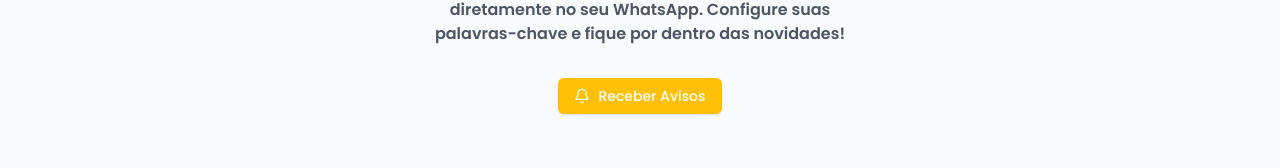
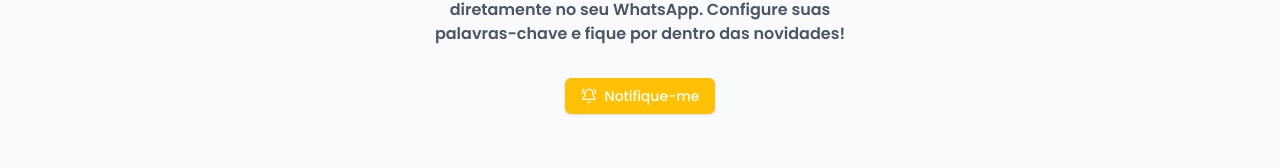
Before and after one commit to Lusqinha/dultimahora, a Next.js app: page /notificacao in a window 1280 px wide. Shown: the part 390-558 px from the top of the page. Built offline with nearby package versions, Linux system fonts and the light colour scheme; no server answers.

Commit message:
STYLE: Substitui ícone de notificação e atualiza texto do botão para "Notifique-me"

```diff
--- a/src/components/keyword-notification-modal.tsx
+++ b/src/components/keyword-notification-modal.tsx
@@ -7,7 +7,7 @@ import { Input } from "@/components/ui/input"
 import { Label } from "@/components/ui/label"
 import { api } from "@/lib/api"
 import { toast } from "sonner"
-import { BellIcon } from "lucide-react"
+import { BellRingIcon } from "lucide-react"
 
 export function KeywordNotificationModal() {
   const [isOpen, setIsOpen] = useState(false)
@@ -75,8 +75,8 @@ export function KeywordNotificationModal() {
   return (
     <>
       <Button onClick={() => setIsOpen(true)} className="bg-[#FFC006] text-white hover:bg-[#FFC006]/90">
-        <BellIcon className="w-6 h-6" />
-        Receber Avisos
+        <BellRingIcon className="w-6 h-6" />
+        Notifique-me
       </Button>
       <Dialog open={isOpen} onOpenChange={setIsOpen}>
         <DialogContent>
```
